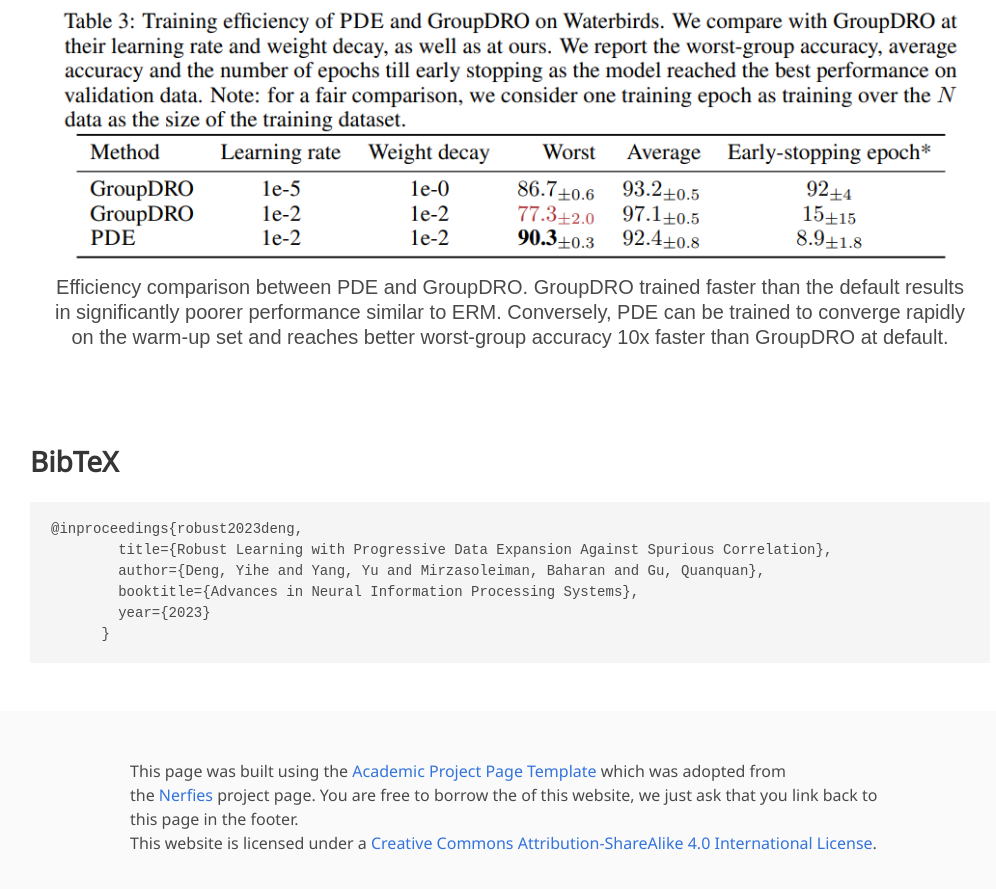
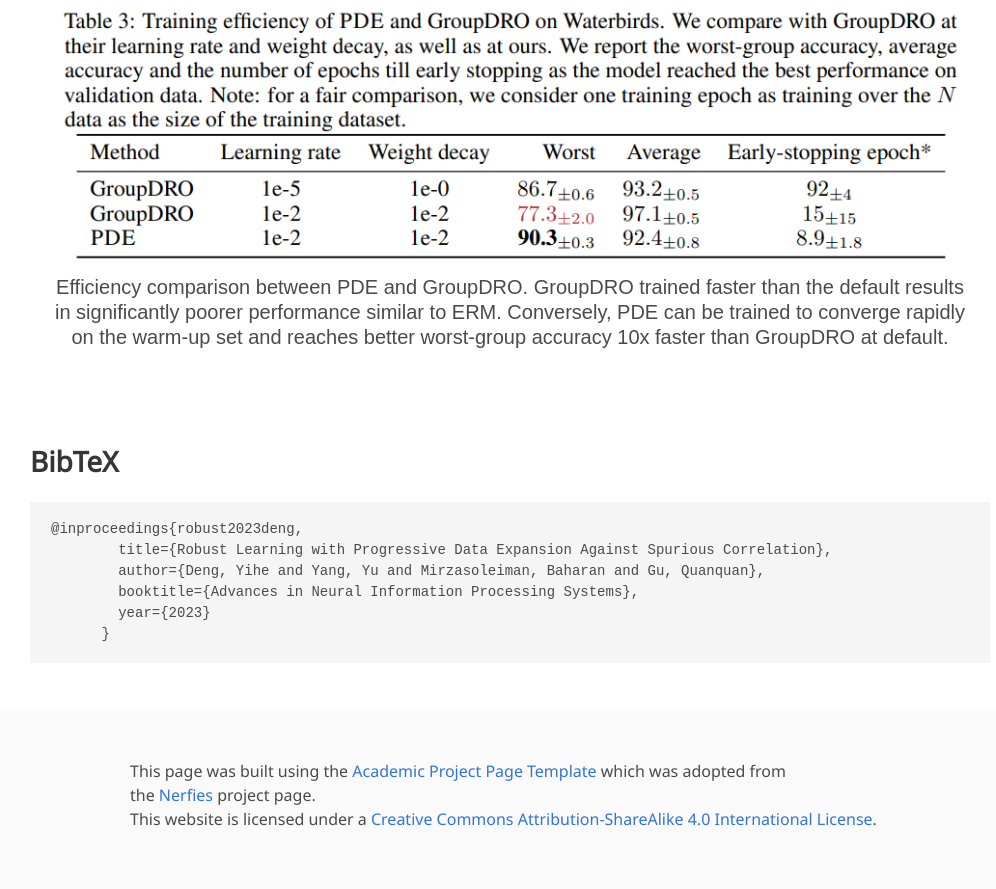
Before and after one commit to uclaml/PDE, a plain HTML site: page index.html in a window 1280 px wide. Shown: the part 4374-5263 px from the top of the page, without its empty margins (130-1126 px from the left). Drawn offline with nearby package versions, Linux system fonts and the light colour scheme; some icons are missing; a web font is replaced by a local one.

Commit message:
Update index.html

```diff
--- a/index.html
+++ b/index.html
@@ -294,7 +294,7 @@
 
           <p>
             This page was built using the <a href="https://github.com/eliahuhorwitz/Academic-project-page-template" target="_blank">Academic Project Page Template</a> which was adopted from the <a href="https://nerfies.github.io" target="_blank">Nerfies</a> project page.
-            You are free to borrow the of this website, we just ask that you link back to this page in the footer. <br> This website is licensed under a <a rel="license"  href="http://creativecommons.org/licenses/by-sa/4.0/" target="_blank">Creative
+            <br> This website is licensed under a <a rel="license"  href="http://creativecommons.org/licenses/by-sa/4.0/" target="_blank">Creative
             Commons Attribution-ShareAlike 4.0 International License</a>.
           </p>
 
```
